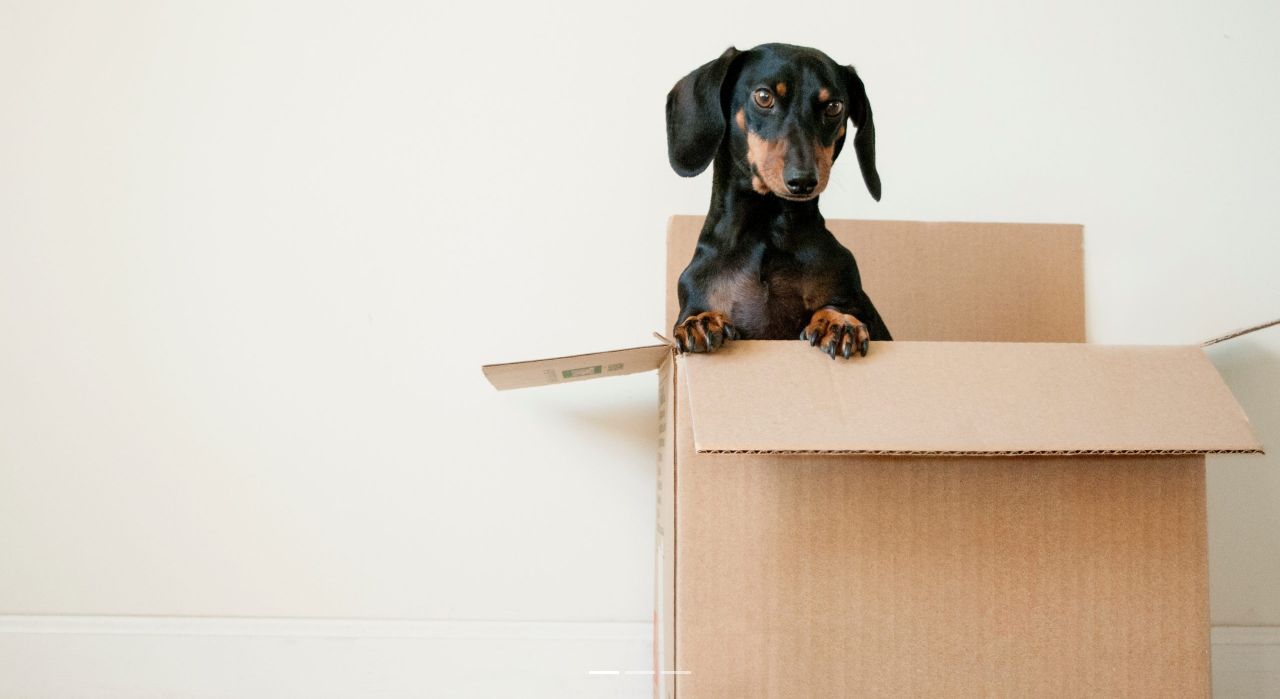
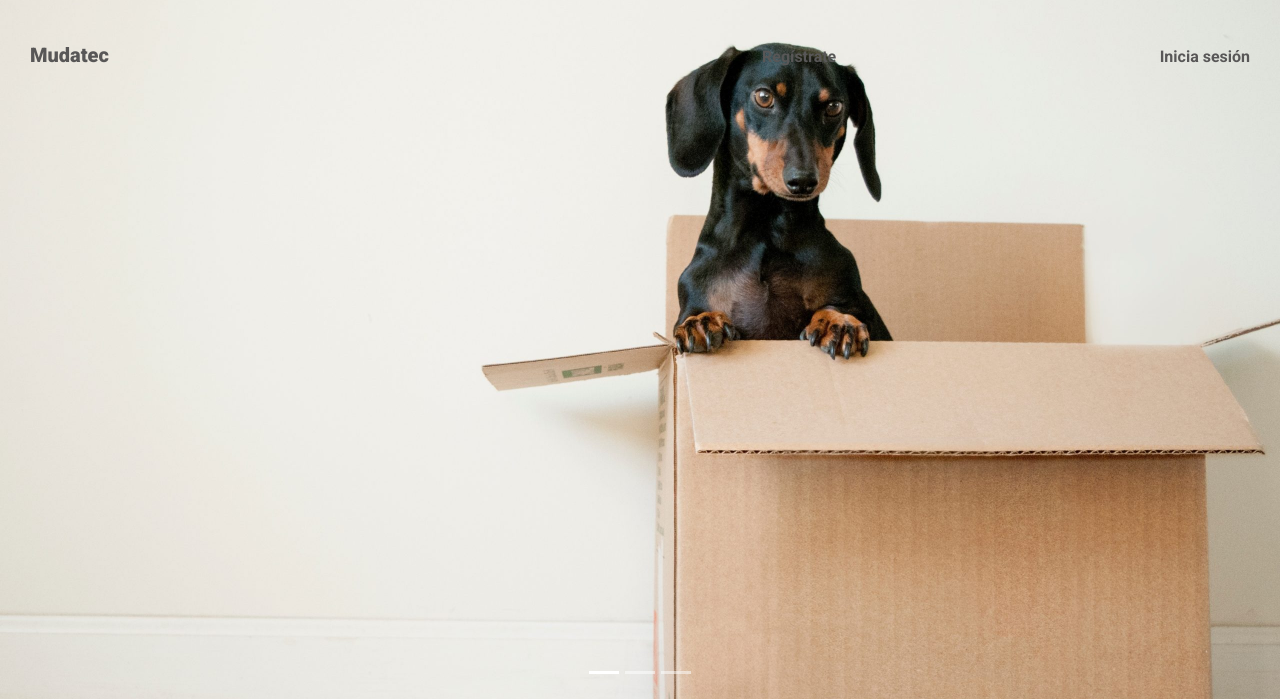
Before and after one commit to alepaez-dev/mudatec_proyecto, a Django app: page / in a window 1280 px wide. Shown: the top 699 px of the page. Run offline with Django 3.2, Linux system fonts and the light colour scheme; some libraries are stand-ins or nearby versions.

Commit message:
header ya puesto

```diff
--- a/mudatec/static/css/_header.scss
+++ b/mudatec/static/css/_header.scss
@@ -37,28 +37,28 @@
     border: none;
   }
 }
-.navbar {
+.navbars {
   position: absolute;
-  // margin: 20px;
+  margin: 10px;
   padding: 30px;
   z-index: 1;
-  top: -30px;
-  display: flex;
-  flex: row;
-  justify-content: space-between;
+  width: 100%;
+  right: -10px;
 
   a {
     text-decoration: none;
     color: $acentos-color;
-    font-size: 14px;
+    font-size: 20px;
     font-family: $roboto-font;
     font-weight: $roboto-weight-superbold;
     }
     .nav-der {
+          justify-content: space-between;
+          width: 40%;
       .nav-der-botones{
-        margin-bottom: 3px;
-          margin: 10px;
-          font-size: 11px;
+
+          padding : 0px !important;
+          font-size: 16px;
           font-weight: $roboto-weight-bold;
           color: $acentos-color;
       }
@@ -67,7 +67,7 @@
           min-width: 1rem;
           width: 5rem;
           background-color:$acentos-color;
-          opacity: 0.6;
+          opacity: 0.8;
           margin-top: 0 !important;
           // position: relative;
           // top : 25px;
--- a/mudatec/static/css/style.css
+++ b/mudatec/static/css/style.css
@@ -56,51 +56,50 @@
   border: none;
 }
 
-.navbar {
+.navbars {
   position: absolute;
+  margin: 10px;
   padding: 30px;
   z-index: 1;
-  top: -30px;
-  display: -webkit-box;
-  display: -ms-flexbox;
-  display: flex;
-  -webkit-box-flex: row;
-      -ms-flex: row;
-          flex: row;
-  -webkit-box-pack: justify;
-      -ms-flex-pack: justify;
-          justify-content: space-between;
+  width: 100%;
+  right: -10px;
 }
 
-.navbar a {
+.navbars a {
   text-decoration: none;
   color: #585757;
-  font-size: 14px;
+  font-size: 20px;
   font-family: "Roboto", sans-serif;
   font-weight: 900;
 }
 
-.navbar .nav-der .nav-der-botones {
-  margin-bottom: 3px;
-  margin: 10px;
-  font-size: 11px;
+.navbars .nav-der {
+  -webkit-box-pack: justify;
+      -ms-flex-pack: justify;
+          justify-content: space-between;
+  width: 40%;
+}
+
+.navbars .nav-der .nav-der-botones {
+  padding: 0px !important;
+  font-size: 16px;
   font-weight: 700;
   color: #585757;
 }
 
-.navbar .nav-der .dropdown .dropdown-menu {
+.navbars .nav-der .dropdown .dropdown-menu {
   min-width: 1rem;
   width: 5rem;
   background-color: #585757;
-  opacity: 0.6;
+  opacity: 0.8;
   margin-top: 0 !important;
 }
 
-.navbar .nav-der .dropdown .dropdown-menu li {
+.navbars .nav-der .dropdown .dropdown-menu li {
   text-align: center;
 }
 
-.navbar .nav-der .dropdown .dropdown-menu li a {
+.navbars .nav-der .dropdown .dropdown-menu li a {
   font-weight: 500;
   color: white;
   font-size: 11px;
--- a/mudatec/templates/base.html
+++ b/mudatec/templates/base.html
@@ -19,9 +19,10 @@
   <div class="container-fluid">
     <div class="row">
       <div class="col">
-        <!-- <div class="navbar">
+        <div id="carouselExampleIndicators" class="carousel slide" data-ride="carousel">
+          <div class="navbar navbars d-flex flex-row justify-content-space-between align-items-baseline">
             <a href="#">Mudatec</a>
-          <div class="nav-der d-flex flex-row">
+            <div class="nav-der d-flex flex-row justify-content-space-between">
               <div class="dropdown show">
                 <a class="dropdown-toogle nav-der-botones" href="#" type="button" id="dropdownmenu"
                   data-toggle="dropdown">Regístrate</a>
@@ -31,10 +32,9 @@
                   <li><a href="#">Usuario</a></li>
                 </ul>
               </div>
-            <a class="nav-der-botones" href="#">Inicia Sesión</a>
+              <a class="nav-der-botones" href="#">Inicia sesión</a>
             </div>
-        </div> -->
-        <div id="carouselExampleIndicators" class="carousel slide" data-ride="carousel">
+          </div>
           <ol class="carousel-indicators">
             <li data-target="#carouselExampleIndicators" data-slide-to="0" class="active"></li>
             <li data-target="#carouselExampleIndicators" data-slide-to="1"></li>
@@ -67,20 +67,6 @@
       </div>
     </div>
 
-    <!-- <div class="row">
-      <div class="container-fluid contenedors">
-        <div class="row">
-          <div class="container">
-            <div class="row">
-              <div class="col">
-                {% include "header.html" %}
-              </div>
-            </div>
-          </div>
-        </div>
-      </div>
-    </div> -->
-    <!-- ALE -->
 
     <!-- RUBEN -->
     <!-- pasos -->
```
Also changed, not shown: 1 other file. Lines whose indentation alone changed are shown as unchanged.
